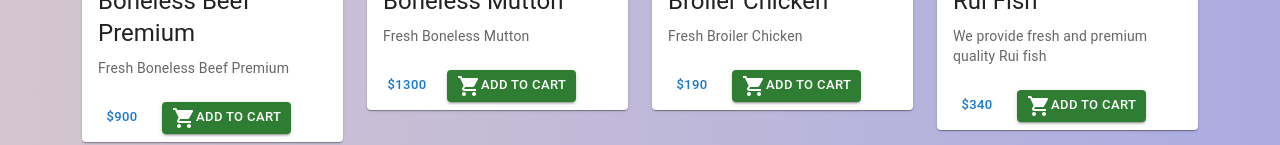
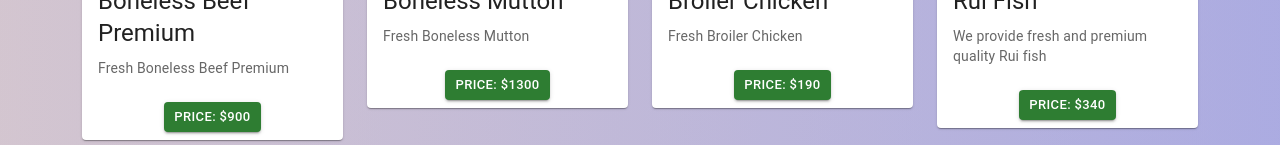
Before and after one commit to Mr-Shamuel/Task, a React (Create React App) app: page /search in a window 1280 px wide. Shown: the part 672-817 px from the top of the page. Built offline with nearby package versions, Linux system fonts and the light colour scheme.

Commit message:
adding animation

```diff
--- a/package.json
+++ b/package.json
@@ -17,6 +17,7 @@
     "react-dom": "^17.0.2",
     "react-google-button": "^0.7.2",
     "react-hook-form": "^7.31.3",
+    "react-reveal": "^1.2.2",
     "react-router-dom": "^5.2.0",
     "react-scripts": "5.0.1",
     "styled-components": "^5.3.5",
--- a/src/Components/Banner/Banner.js
+++ b/src/Components/Banner/Banner.js
@@ -71,7 +71,7 @@ const Banner = () => {
             </div>
             <div className="wrapper">
 
-            <h3 className="text-center d-flex mx-auto pt-2"> Monico
+            <h1 className="text-center d-flex mx-auto  mt-5 pt-5"> Monico
                 <span className="wrapper_child" >  <Typewriter
                     options={{
                         strings: ["Mart", "Shop", "Bazar"],
@@ -82,7 +82,7 @@ const Banner = () => {
                     }}
 
                 /> </span>
-            </h3>
+            </h1>
 
             </div>
 
--- a/src/Components/Search/Search.js
+++ b/src/Components/Search/Search.js
@@ -40,8 +40,8 @@ const Search = () => {
                                     </Typography>
                                 </CardContent>
                                 <CardActions>
-                                    <Button size="small">${pd.price}</Button>
-                                    <Button size="small" variant="contained" color="success"><ShoppingCartIcon></ShoppingCartIcon> Add to cart</Button>
+                                    {/* <Button size="small" className="d-flex mx-auto text-danger"></Button> */}
+                                    <Button size="small" variant="contained" color="success" className="d-flex mx-auto">Price: ${pd.price}</Button>
                                 </CardActions>
                             </Card>
 
```
Also changed, not shown: 1 other file (tests, documents, lock files or other folders).
